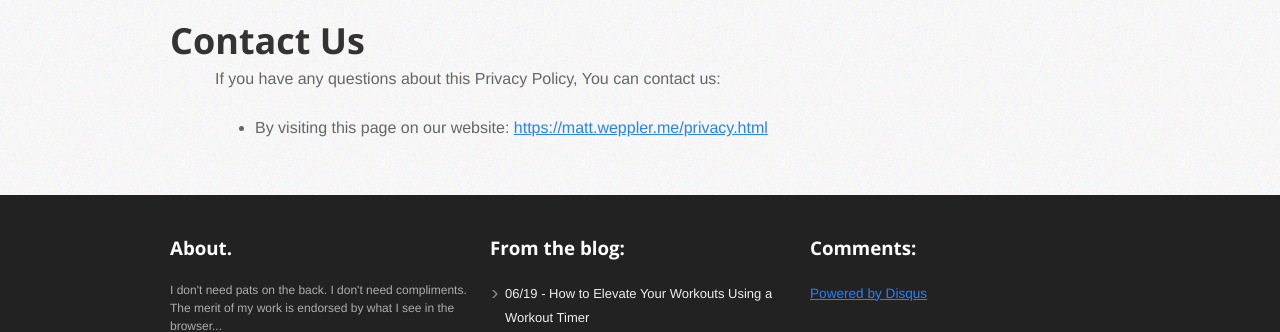
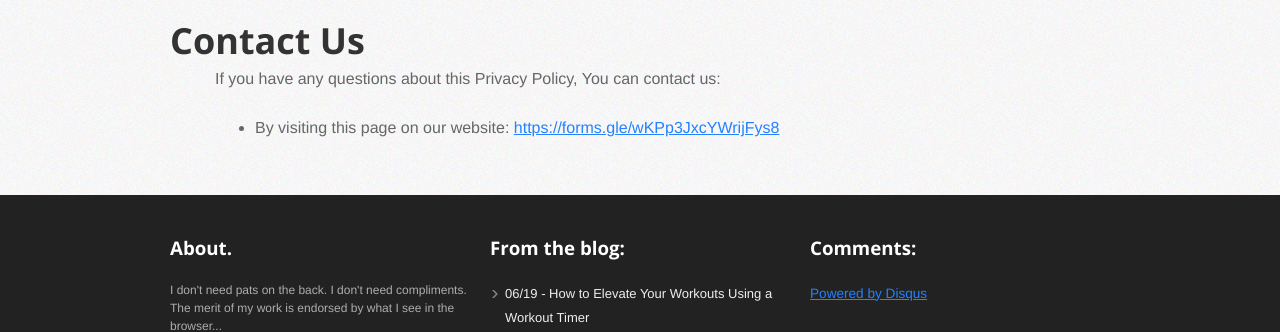
Before and after one commit to mweppler/mweppler.github.com, a Jekyll site: the page built from privacy.html, in a window 1280 px wide and 900 px high, scrolled down 4867 px. Shown: the part 357-689 px from the top of the window. Built offline with Jekyll 4.4.1, drawn with Linux system fonts in a browser that asks for light colours; nearby versions of some CDN libraries; comment, search, counter and statistics services are not loaded; some of the changed lines change nothing that is shown.

Commit message:
update privacy page link

```diff
--- a/privacy.html
+++ b/privacy.html
@@ -140,7 +140,7 @@ title: LastTimer
       <h1>Contact Us</h1>
       <p>If you have any questions about this Privacy Policy, You can contact us:</p>
       <ul>
-      <li>By visiting this page on our website: <a href="https://matt.weppler.me/privacy.html" rel="external nofollow noopener" target="_blank">https://matt.weppler.me/privacy.html</a></li>
+      <li>By visiting this page on our website: <a href="https://forms.gle/wKPp3JxcYWrijFys8" rel="external nofollow noopener" target="_blank">https://forms.gle/wKPp3JxcYWrijFys8</a></li>
       </ul>
 
     </div>
```
